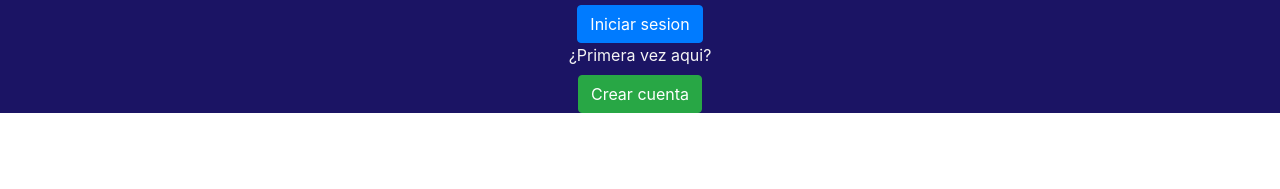
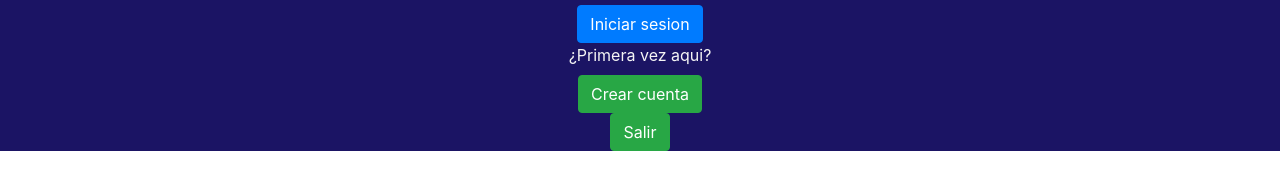
Before and after one commit to Emilioledo/ProyectoUADE, a plain HTML site: page layout/login.html in a window 1280 px wide. Shown: the part 503-692 px from the top of the page. Drawn offline with nearby package versions, Linux system fonts and the light colour scheme.

Commit message:
agregado salir

```diff
--- a/layout/login.html
+++ b/layout/login.html
@@ -31,6 +31,9 @@
                         <div class="col-sm-12 btn-login">
                             <button class="btn btn-success">Crear cuenta</button>
                         </div>
+                        <div class="col-sm-12 btn-login">
+                            <button class="btn btn-success">Salir</button>
+                        </div>
                     </div>
                 </div>
             </div>
```
